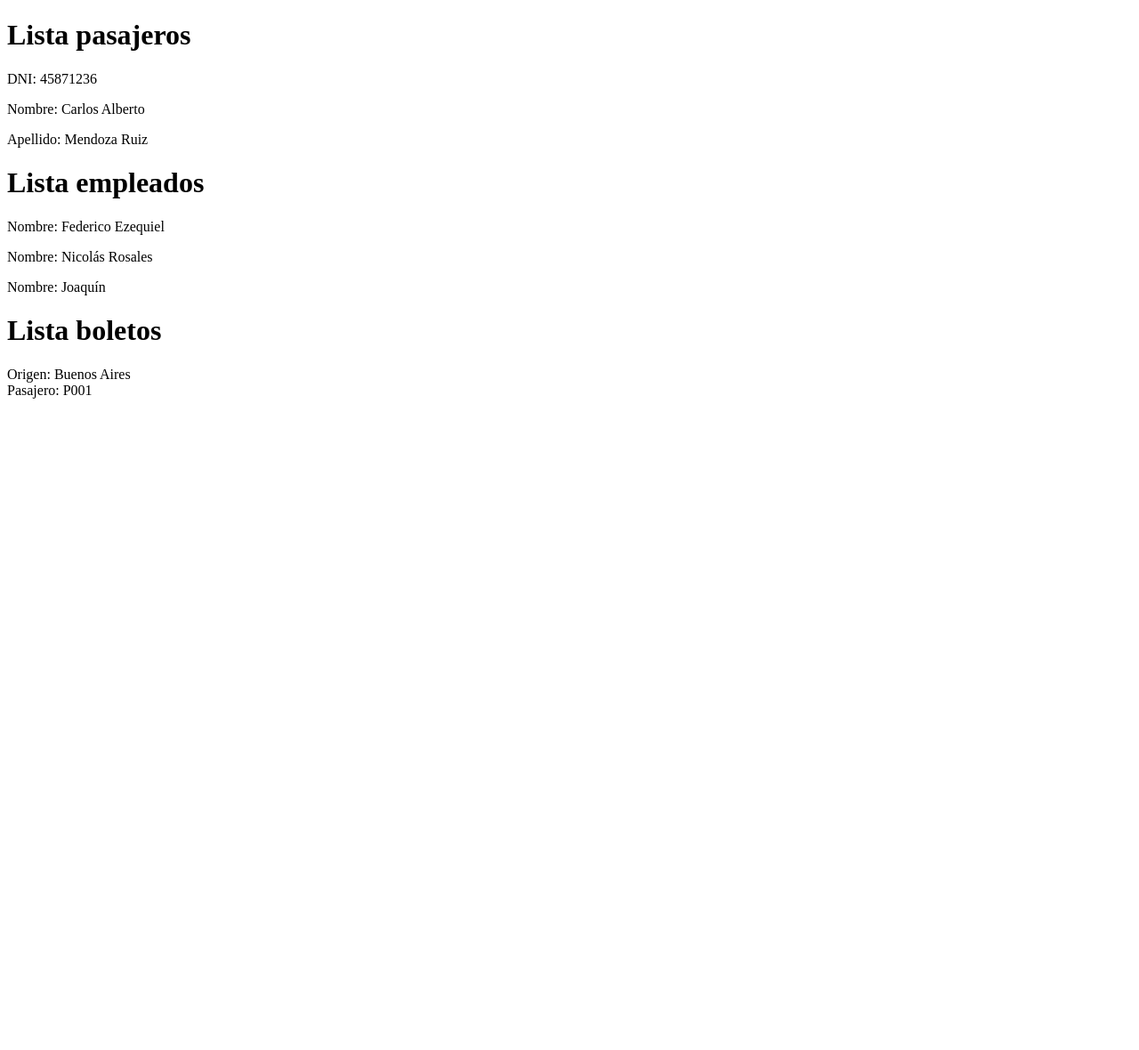
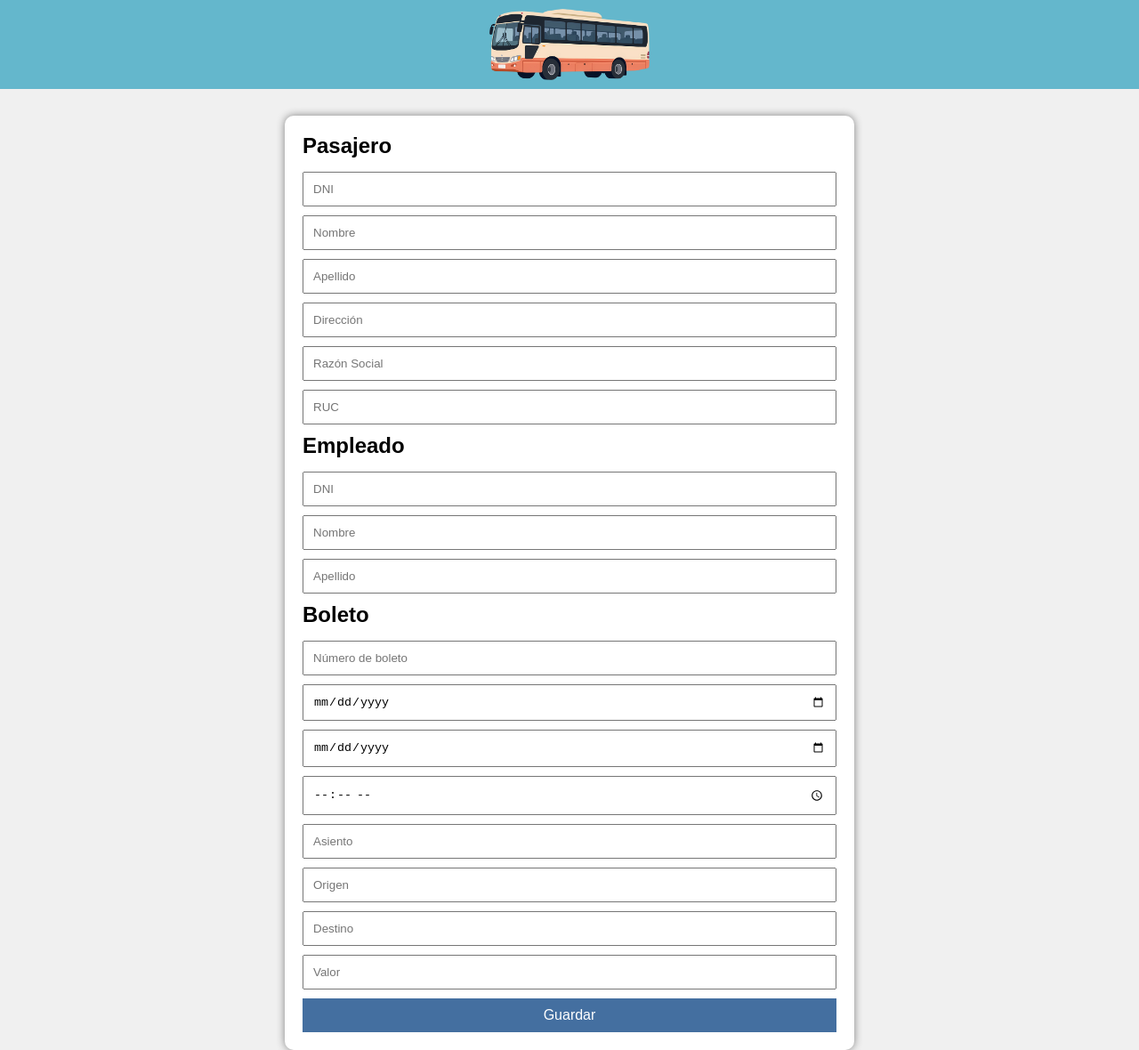
Before and after one commit to fedegarcia2008/Proyecto_JSON_Garcia_Rosales, a plain HTML site: page index.html in a window 1280 px wide. Shown: the whole page at 89% size. Before the commit the page ends 800 px from the top, so only its background shows below. Drawn offline with Linux system fonts and the light colour scheme.

Commit message:
Formulario y Estilos

```diff
--- a/estilos.css
+++ b/estilos.css
@@ -0,0 +1,57 @@
+*{
+    margin:0;
+    padding:0;
+    box-sizing:border-box;
+}
+
+body{
+    background:#f0f0f0;
+    font-family:Arial, Helvetica, sans-serif;
+}
+
+header{
+    background-color:rgb(100,183,204);
+    height:100px;
+    display:flex;
+    justify-content:center;
+    align-items:center;
+}
+
+.micro{
+    height:80px;
+}
+.contenedor{
+    display:flex;
+    justify-content:center;
+    margin-top:30px;
+}
+
+
+form{
+    width:350px;
+    background:white;
+    padding:20px;
+    border-radius:10px;
+    box-shadow:0 0 10px gray;
+    width: 50%;
+}
+
+h2{
+    margin-bottom:15px;
+}
+
+input{
+    width:100%;
+    padding:10px;
+    margin-bottom:10px;
+}
+
+button{
+    width:100%;
+    padding:10px;
+    background:rgb(68, 111, 160);
+    color:white;
+    border:none;
+    cursor:pointer;
+    font-size:16px;
+}
--- a/index.html
+++ b/index.html
@@ -1,12 +1,45 @@
 <!DOCTYPE html>
-<html lang="en">
+<html lang="es">
 <head>
     <meta charset="UTF-8">
     <meta name="viewport" content="width=device-width, initial-scale=1.0">
     <link rel="stylesheet" href="estilos.css">
-    <title>Document</title>
+    <title>Agencia de transporte</title>
 </head>
 <body>
+    <header>
+        <img src="micro.png" class="micro">
+    </header>
+
+    <div class="contenedor">
+        <form id="formulario">
+
+            <h2>Pasajero</h2>
+            <input type="text" id="dni" placeholder="DNI">
+            <input type="text" id="nombre" placeholder="Nombre">
+            <input type="text" id="apellido" placeholder="Apellido">
+            <input type="text" id="direccion" placeholder="Dirección">
+            <input type="text" id="razon" placeholder="Razón Social">
+            <input type="text" id="ruc" placeholder="RUC">
+
+            <h2>Empleado</h2>
+            <input type="text" id="dniEmpleado" placeholder="DNI">
+            <input type="text" id="nombreEmpleado" placeholder="Nombre">
+            <input type="text" id="apellidoEmpleado" placeholder="Apellido">
+
+            <h2>Boleto</h2>
+            <input type="text" id="numero" placeholder="Número de boleto">
+            <input type="date" id="emision">
+            <input type="date" id="viaje">
+            <input type="time" id="hora">
+            <input type="text" id="asiento" placeholder="Asiento">
+            <input type="text" id="origen" placeholder="Origen">
+            <input type="text" id="destino" placeholder="Destino">
+            <input type="number" id="valor" placeholder="Valor">
+            <button type="submit">Guardar</button>
+        </form>
+
+    <!--
     <h1>Lista pasajeros</h1>
     <div id="result_pas"></div>
     <h1>Lista empleados</h1>
@@ -14,5 +47,6 @@
     <h1>Lista boletos</h1>
     <div id="result_bol"></div>
     <script src="script.js"></script>
+    -->
 </body>
 </html>
```
Also changed, not shown: micro.png (added).
